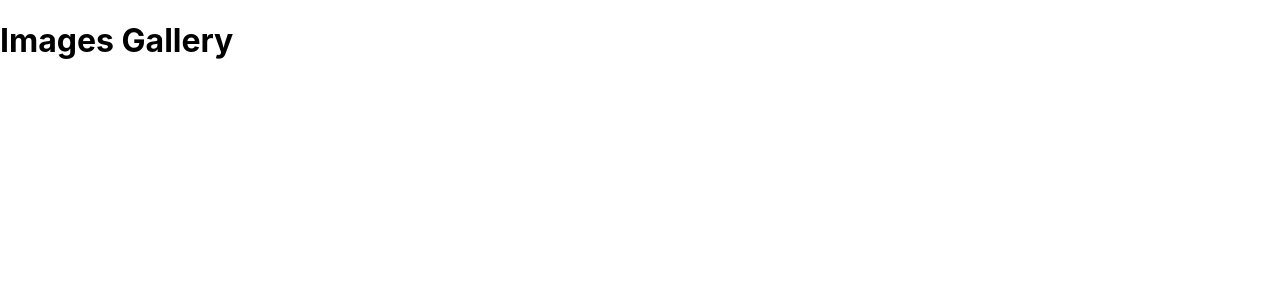
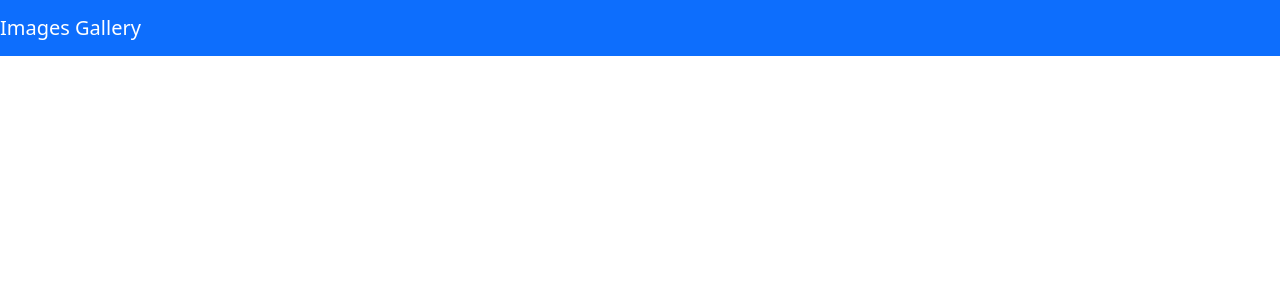
Before and after one commit to jgonzales0221/images-gallery, a React (Create React App) app in the folder frontend/: page / in a window 1280 px wide. Shown: the top 300 px of the page. Built offline with nearby package versions, Linux system fonts and the light colour scheme.

Commit message:
header component

```diff
--- a/frontend/package.json
+++ b/frontend/package.json
@@ -6,7 +6,9 @@
     "@testing-library/jest-dom": "^5.11.4",
     "@testing-library/react": "^11.1.0",
     "@testing-library/user-event": "^12.1.10",
+    "bootstrap": "^5.0.2",
     "react": "^17.0.2",
+    "react-bootstrap": "^2.0.0-beta.4",
     "react-dom": "^17.0.2",
     "react-scripts": "4.0.3",
     "web-vitals": "^1.0.1"
--- a/frontend/src/App.js
+++ b/frontend/src/App.js
@@ -1,7 +1,10 @@
-function App() {
+import 'bootstrap/dist/css/bootstrap.min.css';
+import Header from './components/Header';
+
+const App = () => {
   return (
-    <div className="App">
-      <h1>Images Gallery</h1>
+    <div>
+      < Header title="Images Gallery" />
     </div>
   );
 }
--- /dev/null
+++ b/frontend/src/components/Header.js
@@ -0,0 +1,12 @@
+import React from 'react';
+import { Navbar } from 'react-bootstrap';
+
+const Header = ({ title }) => {
+    return (
+        <Navbar bg="primary" variant="dark">
+            <Navbar.Brand href="/">{title}</Navbar.Brand>
+        </Navbar>
+    )
+}
+
+export default Header;
```
Also changed, not shown: 1 other file (tests, documents, lock files or other folders).
